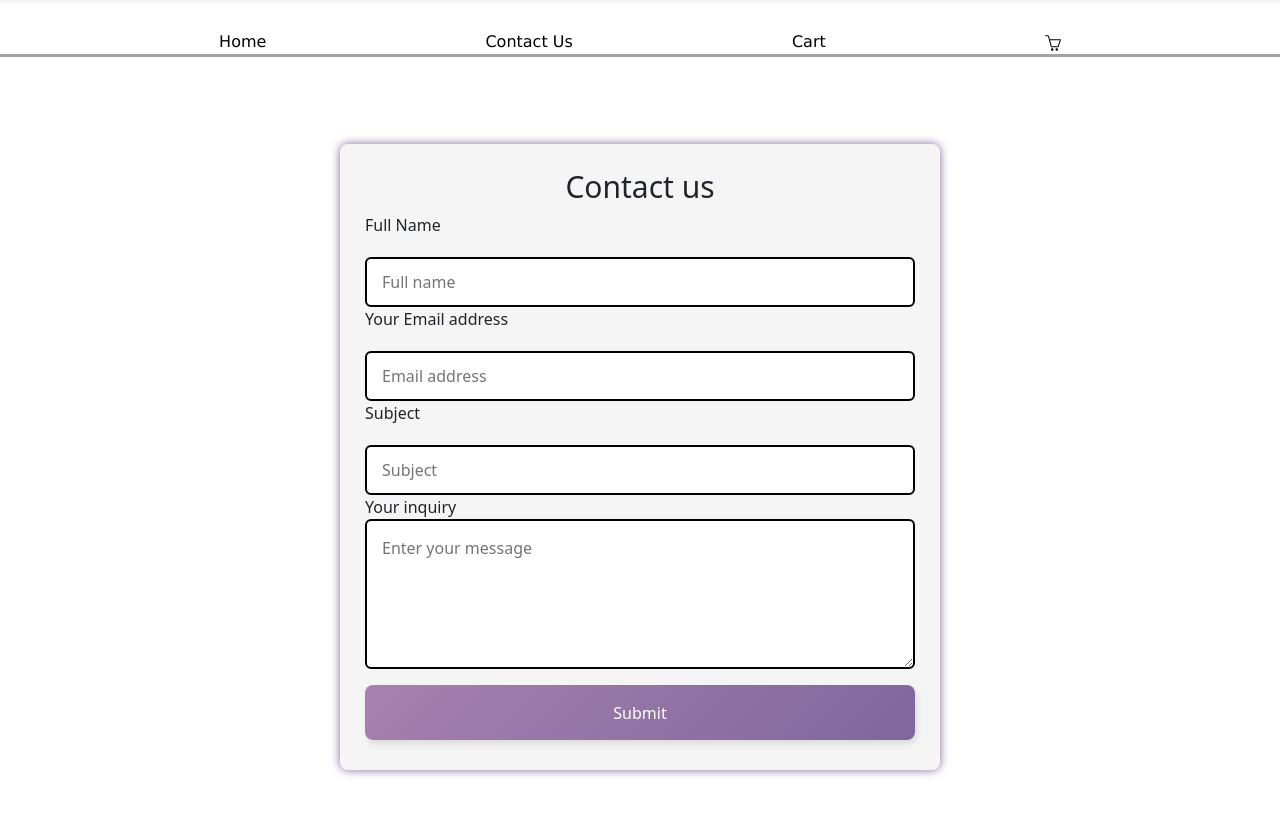
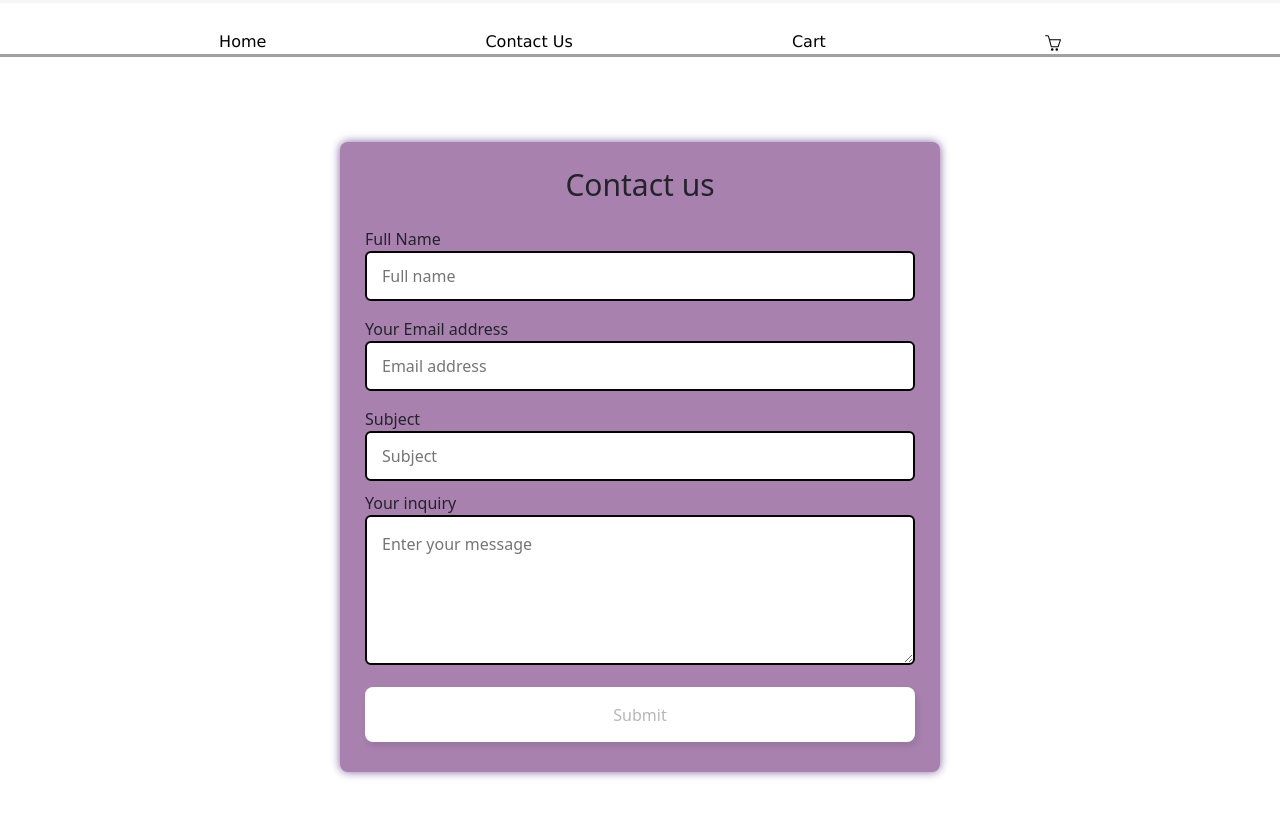
Before and after one commit to kinseeen/ecom-store, a React (Create React App) app: page /contact in a window 1280 px wide. Shown: the top 816 px of the page. Built offline with nearby package versions, Linux system fonts and the light colour scheme.

Commit message:
added css to pages

```diff
--- a/src/components/cart/cart.css
+++ b/src/components/cart/cart.css
@@ -17,20 +17,12 @@
   overflow-wrap: break-word;
 }
 
-/* .cartItem {
-  padding: 8px 0;
-  border-bottom: 1px solid;
-  font-size: 14px;
+.cartItemList {
+  display: flex;
+  flex-direction: column;
+  justify-content: center;
 }
 
-.cartItemList {
-  list-style: none;
-  padding: 0;
-  margin: 0;
-  max-height: 150px;
-  overflow-y: auto;
+h3 {
+  text-decoration: underline;
 }
-
-.cartTotal {
-  margin-top: 12px;
-} */
--- a/src/components/cart/cart.js
+++ b/src/components/cart/cart.js
@@ -16,10 +16,10 @@ const Cart = () => {
       <SlBasket />{" "}
       {isHovered && (
         <div className="wholeCart">
-          <h3 className="cartTextTop"> Cart items </h3>
           {cartItems.length > 0 ? (
             <>
               <ul className="cartItemList">
+                <h3> Cart </h3>
                 {cartItems.map((item) => (
                   <li key={item.id} className="cartItem">
                     {item.name} x {item.price}
--- a/src/components/contactForm/contactForm.css
+++ b/src/components/contactForm/contactForm.css
@@ -6,10 +6,14 @@
   min-height: 100vh;
 }
 
+.inputDescriptions {
+  padding-top: 16px;
+}
+
 form {
   max-width: 600px;
   width: 100%;
-  background-color: whitesmoke;
+  background-color: #a881af;
   padding: 25px 25px 30px;
   border-radius: 8px;
   box-shadow: 0 0 10px #80669d;
@@ -21,10 +25,6 @@ form h2 {
   text-align: center;
 }
 
-form input {
-  margin-top: 20px;
-}
-
 input {
   width: 100%;
   height: 50px;
@@ -34,6 +34,10 @@ input {
   padding: 15px;
   margin-top: 8px;
   margin-bottom: 8px;
+}
+
+.input-box {
+  margin-top: 10px;
 }
 
 textarea {
@@ -48,12 +52,12 @@ textarea {
   resize: none;
   line-height: 1.5;
 }
+
 form button {
   width: 100%;
-  margin-top: 10px;
+  margin-top: 16px;
   height: 55px;
-  background: linear-gradient(135deg, #a881af, #80669d);
-  color: white;
+  background: white;
   padding: 5px 10px;
   border: none;
   border-radius: 8px; /* soft edges */
--- a/src/components/contactForm/contactForm.js
+++ b/src/components/contactForm/contactForm.js
@@ -91,7 +91,10 @@ function ContactForm() {
     <div className="container">
       <form onSubmit={onFormSubmit}>
         <h2> Contact us </h2>
-        <label htmlFor="full-name"> Full Name </label>
+        <label className="inputDescriptions" htmlFor="full-name">
+          {" "}
+          Full Name{" "}
+        </label>
         <input
           value={fullName}
           type="text"
@@ -99,7 +102,10 @@ function ContactForm() {
           onChange={onNameChange}
         />
         {fullNameError && <p className="errorMessage"> {fullNameError}</p>}
-        <label htmlFor="email-address"> Your Email address</label>
+        <label className="inputDescriptions" htmlFor="email-address">
+          {" "}
+          Your Email address
+        </label>
         <input
           value={emailAddress}
           placeholder="Email address"
@@ -108,7 +114,10 @@ function ContactForm() {
         {emailAddressError && (
           <p className="errorMessage"> {emailAddressError}</p>
         )}
-        <label htmlFor="subject"> Subject</label>
+        <label className="inputDescriptions" htmlFor="subject">
+          {" "}
+          Subject
+        </label>
         <input
           value={subject}
           placeholder="Subject"
--- a/src/components/itemPrice/itemPrice.js
+++ b/src/components/itemPrice/itemPrice.js
@@ -18,7 +18,6 @@ const Price = ({ price, discountedPrice }) => {
       ) : (
         <p> ${pricePoint.toFixed(2)}</p>
       )}
-      <p> ${}</p>
     </div>
   );
 };
--- a/src/components/itemReview/itemReview.css
+++ b/src/components/itemReview/itemReview.css
@@ -3,21 +3,32 @@
   padding: 20px;
   border-radius: 8px;
   width: 100%;
-  max-width: 600px;
   margin: auto;
-  background-color: whitesmoke;
+  background-color: #a881af;
+  margin-top: 10px;
 }
 
 .reviewBox h2 {
+  color: white;
   margin-bottom: 15px;
-  text-decoration: underline;
+  display: flex;
+  justify-content: center;
+  font-family: Verdana, Geneva, Tahoma, sans-serif;
+}
+
+.noReview {
+  display: flex;
+  justify-content: center;
+  background-color: white;
+  padding: 10px;
+  color: black;
 }
 
 .review {
-  border: 1px solid grey;
   padding: 15px;
   background-color: white;
   margin: 2px;
+  border: solid #80669d;
 }
 
 .review:first-child {
--- a/src/components/itemReview/itemReview.js
+++ b/src/components/itemReview/itemReview.js
@@ -15,7 +15,7 @@ const Reviews = ({ reviewsArray }) => {
       {error && <p> {error}</p>}
       <div>
         {reviewsArray.length === 0 ? (
-          <p> There are no reviews for this item </p>
+          <p className="noReview"> There are no reviews for this item </p>
         ) : (
           reviewsArray.map((review, index) => (
             <div key={index} className="review">
--- a/src/components/pages/itemSpecificPage/ItemSpecificPage.js
+++ b/src/components/pages/itemSpecificPage/ItemSpecificPage.js
@@ -42,9 +42,9 @@ const ItemSpecificPage = () => {
                   className={"productImage"}
                 />
               )}
-              <Reviews reviewsArray={product.reviews} />
             </div>
             <div className="rightSide">
+              <div className="rightSideInfo">
                 <h1> {product.title}</h1>
                 <p className="description"> {product.description}</p>
                 <Price
@@ -52,6 +52,8 @@ const ItemSpecificPage = () => {
                   discountedPrice={product.discountedPrice}
                 />
                 <StandardButton buttonText="Add to cart" />
+              </div>
+              <Reviews className="reviewBox" reviewsArray={product.reviews} />
             </div>
           </div>
         </>
--- a/src/components/pages/itemSpecificPage/itemSpecificPage.css
+++ b/src/components/pages/itemSpecificPage/itemSpecificPage.css
@@ -12,19 +12,25 @@
 
 .leftSide {
   flex: 1;
-  min-width: 300px;
+  width: 100%;
+}
+
+.rightSideInfo {
+  display: flex;
+  flex-direction: column;
+  gap: 15px;
+  padding: 20px;
+  border-radius: 8px;
+  box-shadow: 0 0 10px #80669d;
 }
 
 .rightSide {
   flex: 2;
-  display: flex;
-  flex-direction: column;
-  gap: 15px;
 }
 
 .productImage {
   width: 100%;
-  max-width: 400px;
+  box-shadow: 0 0 10px #80669d;
   border-radius: 8px;
 }
 
@@ -37,3 +43,8 @@
   display: flex;
   gap: 10px;
 }
+
+.reviewBox {
+  width: 100%;
+  box-shadow: 0 0 10px #80669d;
+}
```
Lines whose indentation alone changed are shown as unchanged.
